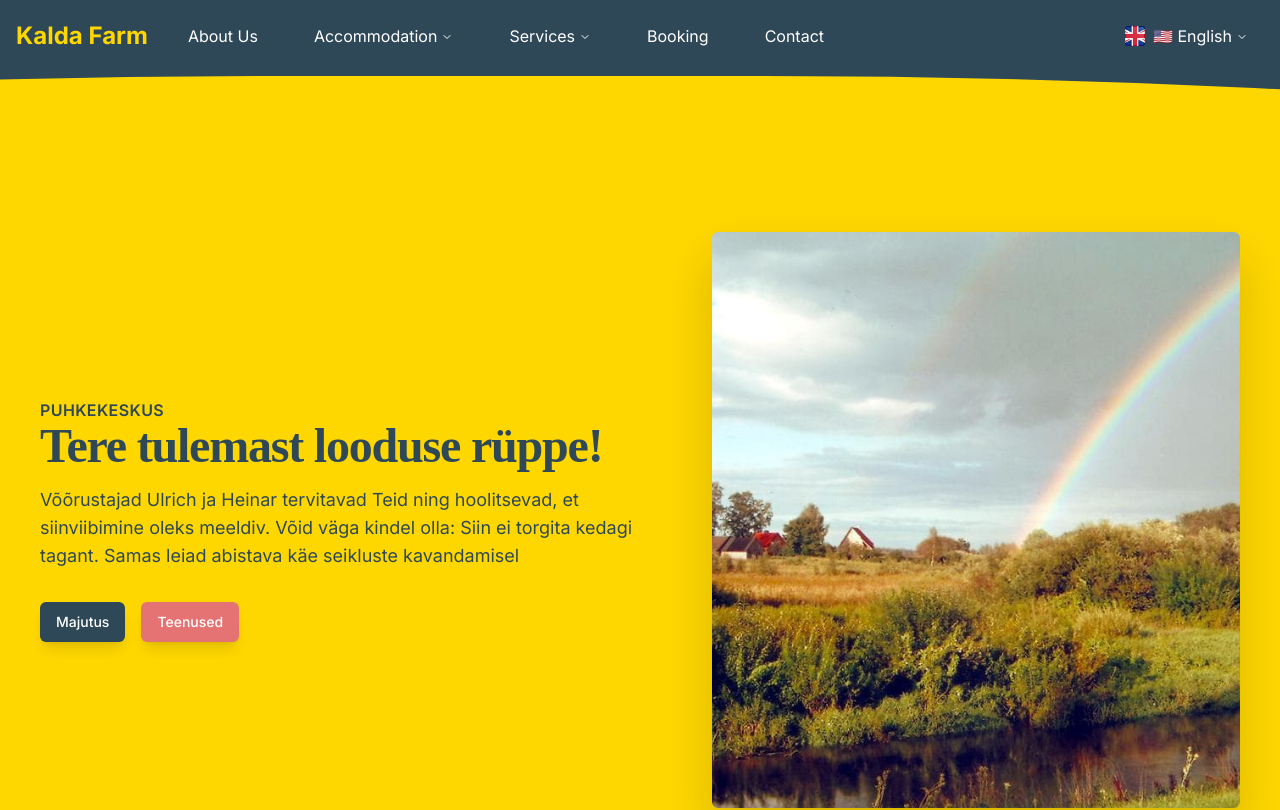
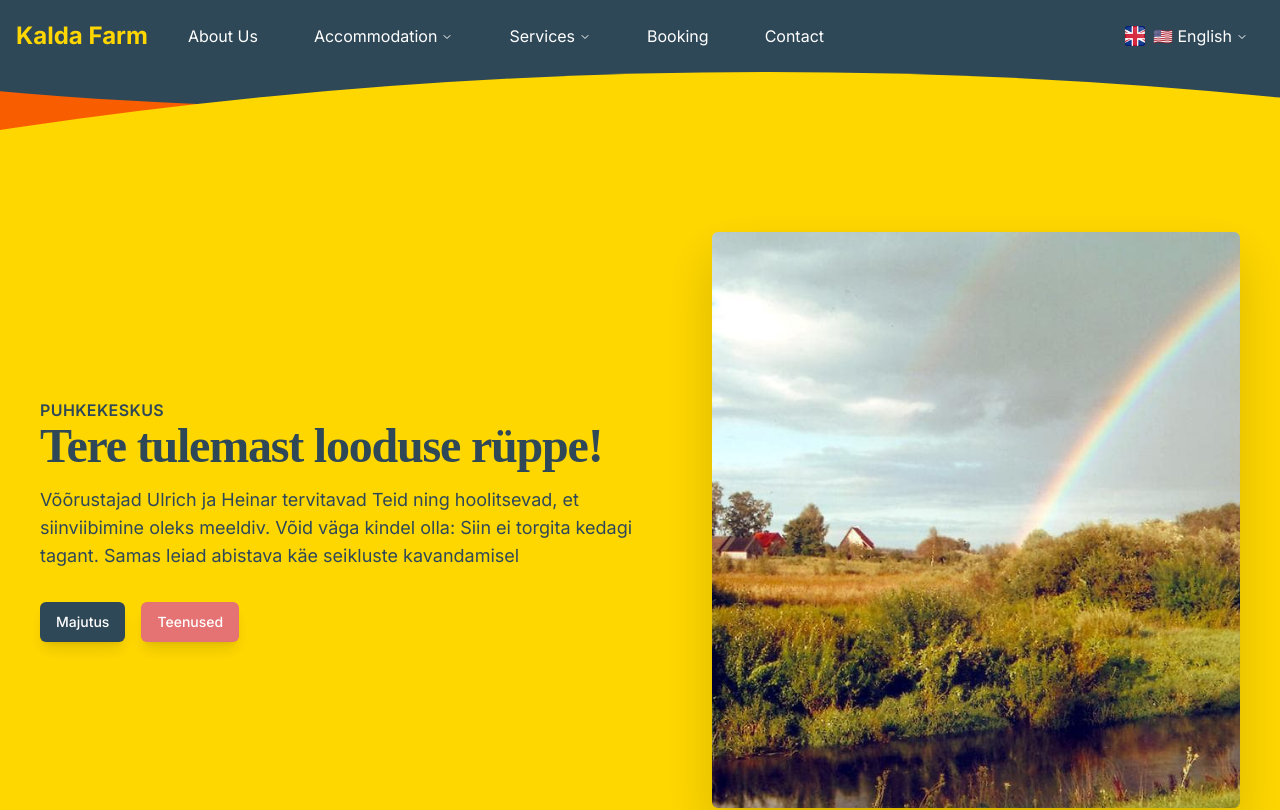
Before and after one commit to 77ccreed/kalda-next, a Next.js app: page /en in a window 1280 px wide. Shown: the top 810 px of the page. Built offline with nearby package versions, Linux system fonts and the light colour scheme.

Commit message:
refactor: Update Hero component with improved styles and lazy loading for images

```diff
--- a/src/components/Hero.tsx
+++ b/src/components/Hero.tsx
@@ -32,8 +32,23 @@ const Hero = ({
 
   return (
     <section className="relative bg-secondary text-primary-foreground" id="hero" role="banner" aria-labelledby="hero-title">
-      <div className="absolute inset-0 overflow-hidden border-border">
-        <div className="absolute left-0 top-1 h-[20500px] w-[20500px] translate-x-[-47.5%] rounded-full bg-primary" />
+      <div className="absolute inset-0 overflow-hidden">
+        <svg
+          className="absolute top-0 left-0 w-full h-24"
+          xmlns="http://www.w3.org/2000/svg"
+          viewBox="0 0 1440 320"
+          preserveAspectRatio="none"
+        >
+          <defs>
+            <linearGradient id="rainbow-gradient" x1="0%" y1="0%" x2="100%" y2="0%">
+              <stop offset="0%" style={{ stopColor: '#f85e00', stopOpacity: 1 }} />
+              <stop offset="50%" style={{ stopColor: '#f85e00', stopOpacity: 1 }} />
+              <stop offset="100%" style={{ stopColor: '#f85e00', stopOpacity: 1 }} />
+            </linearGradient>
+          </defs>
+          <path fill="url(#rainbow-gradient)" d="M0,64 C480,192 960,64 1440,192 L1440,320 L0,320 Z" />
+        </svg>
+        <div className="absolute left-0 top-0 h-[20500px] w-[20500px] translate-x-[-42.5%] rounded-full bg-primary lg:h-[10250px] lg:w-[10250px]" />
       </div>
       <div className="container relative flex flex-col px-4">
         <div className="mx-auto max-w-7xl px-4 pt-24 sm:px-6 md:flex md:min-h-screen">
```
